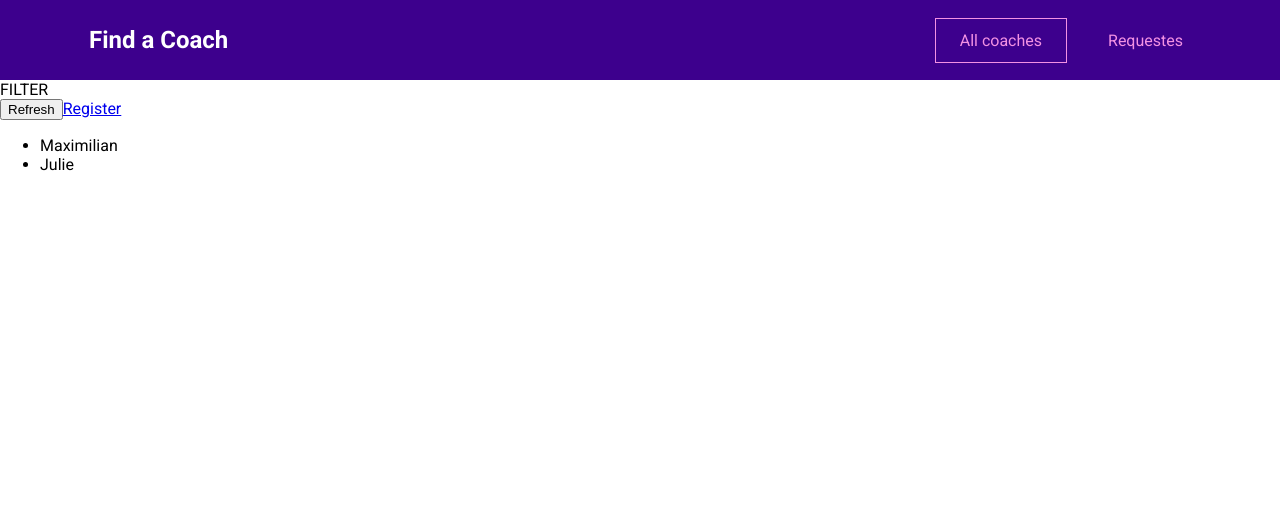
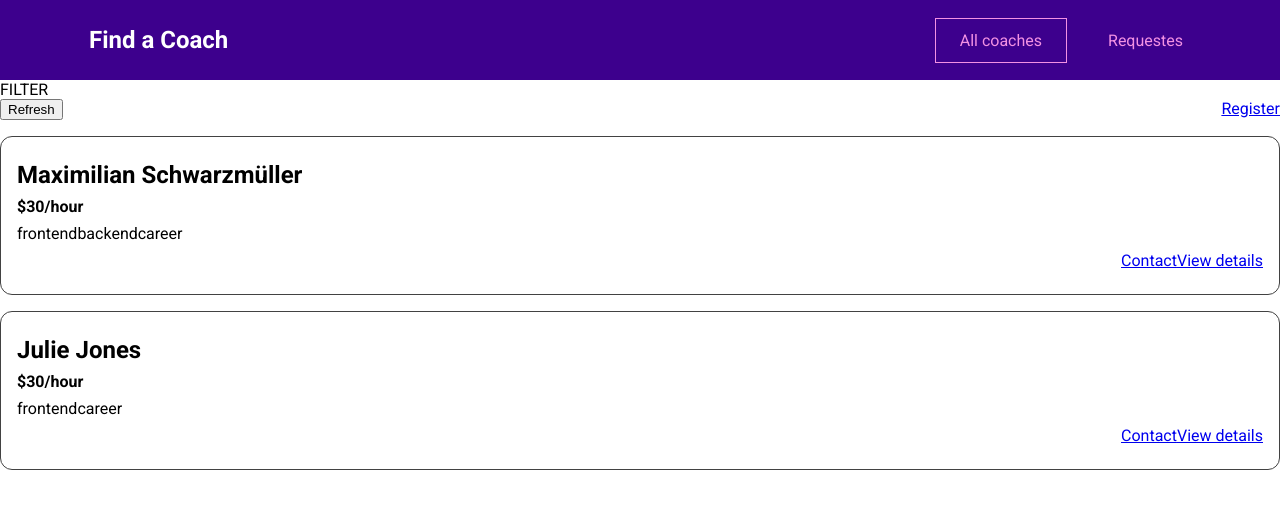
Before and after one commit to wojciechdominiak/find-coaches, a Vue app: page /coaches in a window 1280 px wide. Shown: the top 508 px of the page. Built offline with nearby package versions, Linux system fonts and the light colour scheme.

Commit message:
add coachesItem

```diff
--- /dev/null
+++ b/src/components/coaches/CoachItem.vue
@@ -0,0 +1,57 @@
+<template>
+  <li>
+    <h3>{{ fullName }}</h3>
+    <h4>${{ rate }}/hour</h4>
+    <div>
+      <span v-for="area in areas" :key="area">{{ area }}</span>
+    </div>
+    <div class="actions">
+      <router-link :to="coachContactLink">Contact</router-link>
+      <router-link :to="coachDetailsLink">View details</router-link>
+    </div>
+  </li>
+</template>
+
+<script>
+export default {
+  props: ["id", "firstName", "lastName", "rate", "areas"],
+  computed: {
+    fullName() {
+      return this.firstName + " " + this.lastName;
+    },
+    coachContactLink() {
+      return this.$route.path + "/" + this.id + "/contact";
+    },
+    coachDetailsLink() {
+      return this.$route.path + "/" + this.id;
+    },
+  },
+};
+</script>
+
+<style scoped>
+li {
+  margin: 1rem 0;
+  border: 1px solid #424242;
+  border-radius: 12px;
+  padding: 1rem;
+}
+
+h3 {
+  font-size: 1.5rem;
+}
+
+h3,
+h4 {
+  margin: 0.5rem 0;
+}
+
+div {
+  margin: 0.5rem 0;
+}
+
+.actions {
+  display: flex;
+  justify-content: flex-end;
+}
+</style>
--- a/src/pages/coaches/CoachesList.vue
+++ b/src/pages/coaches/CoachesList.vue
@@ -6,23 +6,44 @@
       <router-link to="/register">Register</router-link>
     </div>
     <ul v-if="hasCoaches">
-      <li v-for="coach in filteredCoaches" :key="coach.id">
-        {{ coach.firstName }}
-      </li>
+      <coach-item
+        v-for="coach in filteredCoaches"
+        :key="coach.id"
+        :id="coach.id"
+        :first-name="coach.firstName"
+        :last-name="coach.lastName"
+        :rate="coach.hourlyRate"
+        :areas="coach.areas"
+      ></coach-item>
     </ul>
     <h3 v-else>No coaches found.</h3>
   </section>
 </template>
 
 <script>
+import CoachItem from "../../components/coaches/CoachItem.vue";
 export default {
+  components: { CoachItem },
   computed: {
     filteredCoaches() {
       return this.$store.getters["coaches/coaches"];
     },
     hasCoaches() {
-        return this.$store.getters['coaches/hasCoaches']
-    }
+      return this.$store.getters["coaches/hasCoaches"];
+    },
   },
 };
 </script>
+
+<style scoped>
+ul {
+  list-style: none;
+  margin: 0;
+  padding: 0;
+}
+
+.controls {
+  display: flex;
+  justify-content: space-between;
+}
+</style>
```
